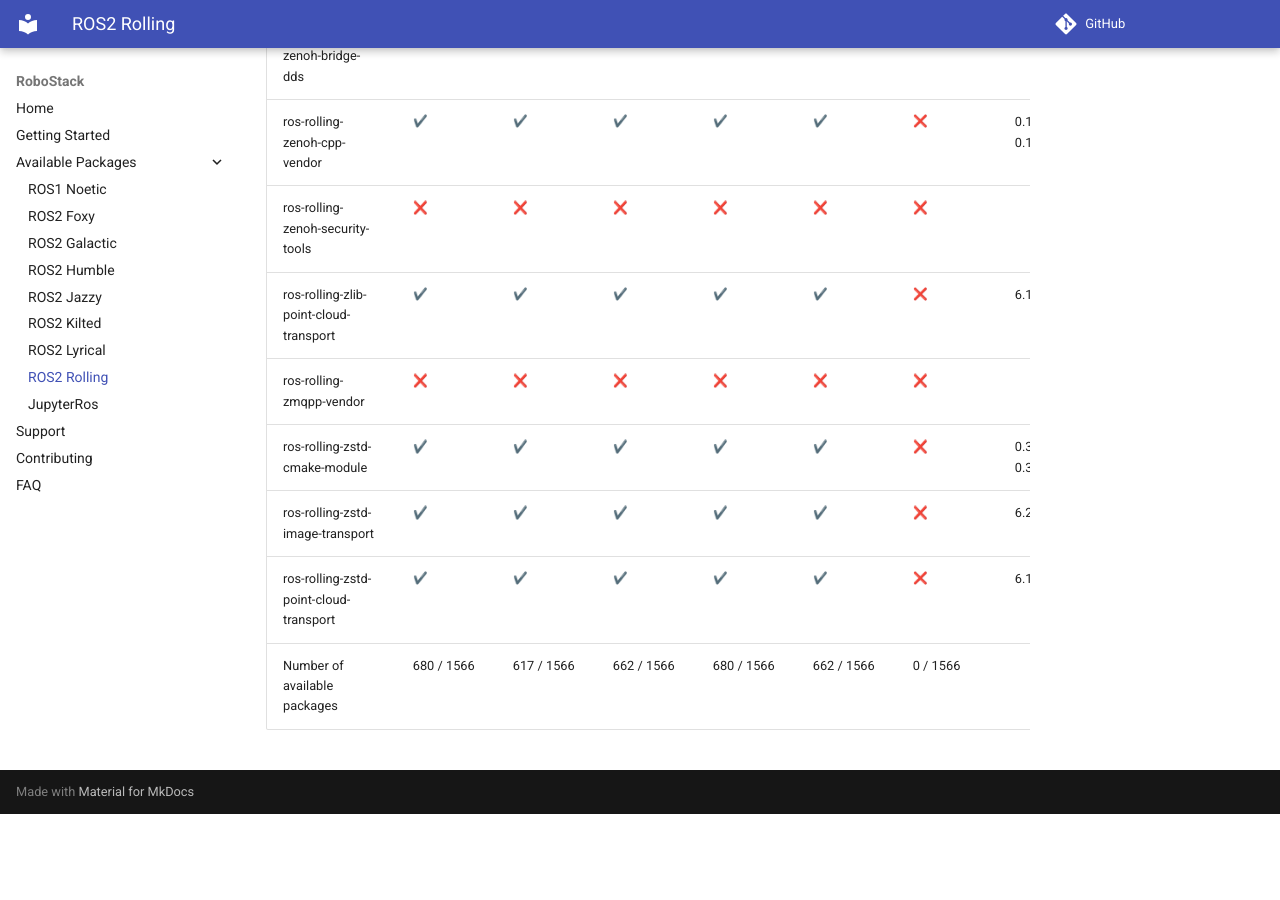
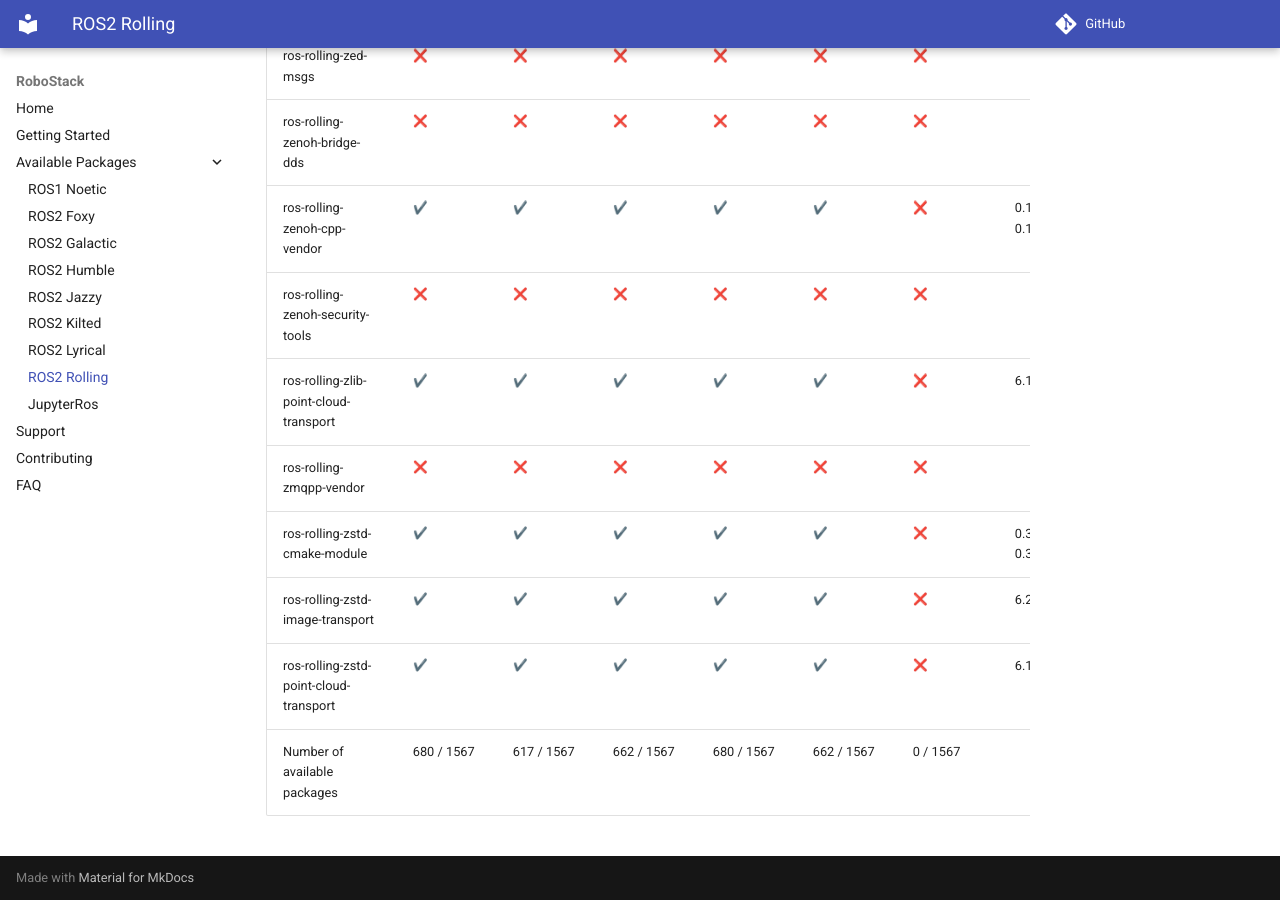
Before and after one commit to RoboStack/robostack.github.io, an MkDocs documentation site: the page built from docs/rolling.md, in a window 1280 px wide and 900 px high, scrolled down 117741 px. Built offline with MkDocs 1.6.1 and Material for MkDocs 9.7.7, drawn with Linux system fonts in a browser that asks for light colours; emoji names are drawn with the system emoji font; comment, search, counter and statistics services are not loaded; before the commit the page ends 118555 px from its top, so only the background shows below that; some of the changed text lies outside the part shown.

Commit message:
Update tables

```diff
--- a/docs/rolling.md
+++ b/docs/rolling.md
@@ -1566,4 +1567,4 @@
 | ros-rolling-zstd-cmake-module | :heavy_check_mark: { data-sort='1' } | :heavy_check_mark: { data-sort='1' } | :heavy_check_mark: { data-sort='1' } | :heavy_check_mark: { data-sort='1' } | :heavy_check_mark: { data-sort='1' } | :x: { data-sort='0' } | 0.33.1, 0.34.0  |
 | ros-rolling-zstd-image-transport | :heavy_check_mark: { data-sort='1' } | :heavy_check_mark: { data-sort='1' } | :heavy_check_mark: { data-sort='1' } | :heavy_check_mark: { data-sort='1' } | :heavy_check_mark: { data-sort='1' } | :x: { data-sort='0' } | 6.2.4, 7.0.0  |
 | ros-rolling-zstd-point-cloud-transport | :heavy_check_mark: { data-sort='1' } | :heavy_check_mark: { data-sort='1' } | :heavy_check_mark: { data-sort='1' } | :heavy_check_mark: { data-sort='1' } | :heavy_check_mark: { data-sort='1' } | :x: { data-sort='0' } | 6.1.0  |
-| Number of available packages |  680 / 1566 | 617 / 1566 | 662 / 1566 | 680 / 1566 | 662 / 1566 | 0 / 1566 |
+| Number of available packages |  680 / 1567 | 617 / 1567 | 662 / 1567 | 680 / 1567 | 662 / 1567 | 0 / 1567 |
```
Also changed, not shown: other parts of docs/rolling.md (+1 -0 lines), docs/jazzy.md (+2 -1 lines), docs/kilted.md (+2 -1 lines), docs/lyrical.md (+2 -1 lines).
